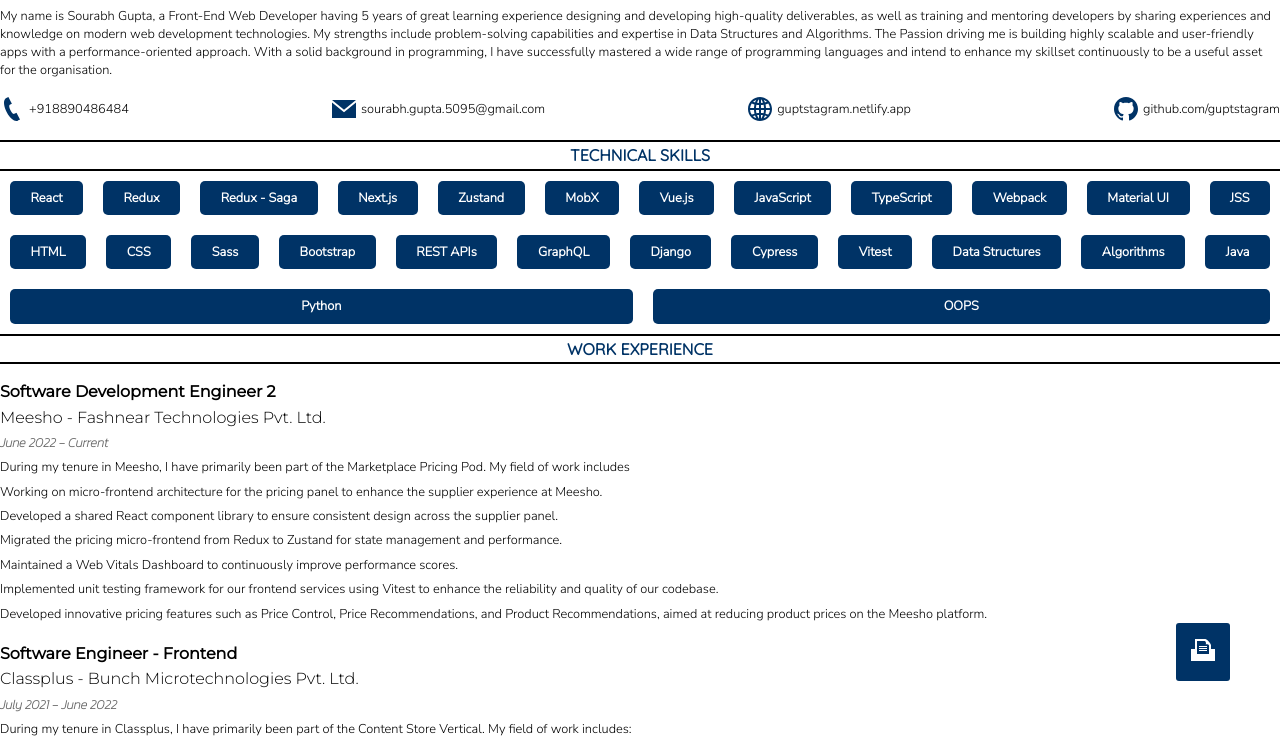
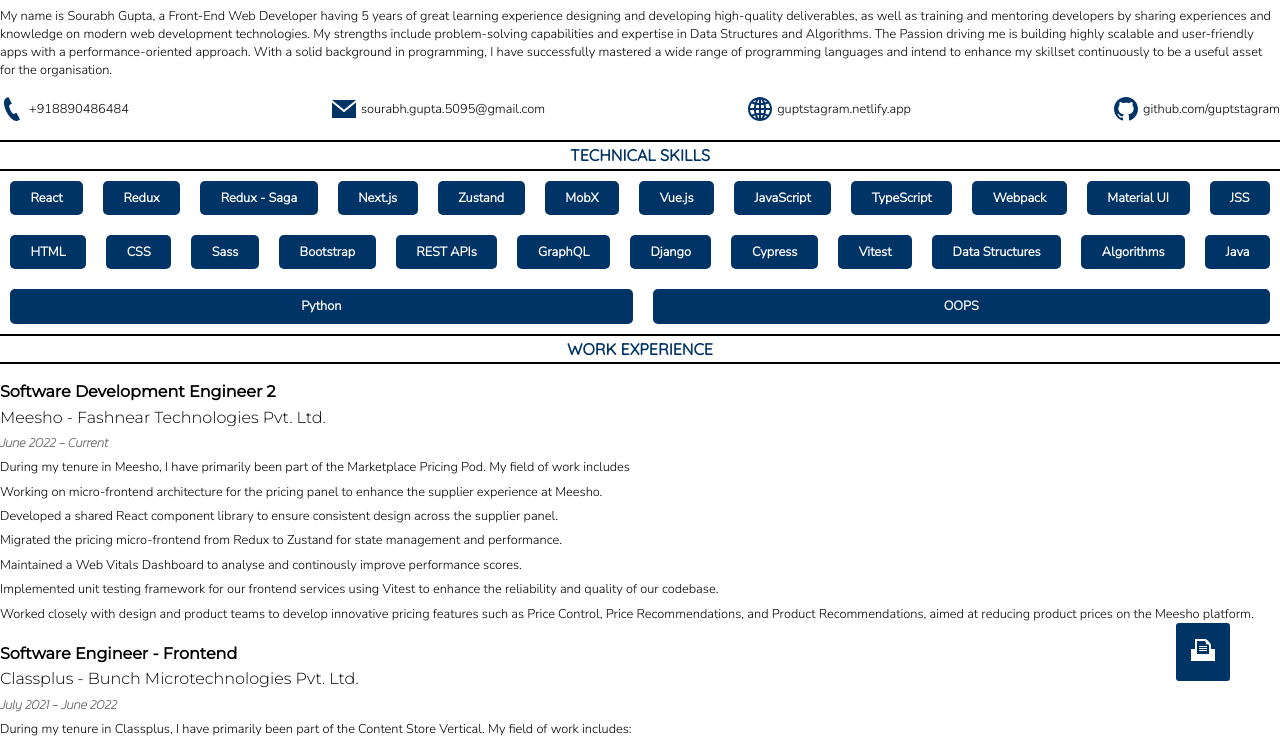
Before and after one commit to guptstagram/guptstagram-resume, a plain HTML site: page index.html in a window 1280 px wide. Shown: the part 69-807 px from the top of the page. Drawn offline with Linux system fonts and the light colour scheme.

Commit message:
refactor

```diff
--- a/index.html
+++ b/index.html
@@ -156,13 +156,13 @@
               Migrated the pricing micro-frontend from Redux to Zustand for state management and performance.
             </p>
             <p>
-              Maintained a Web Vitals Dashboard to continuously improve performance scores.
+              Maintained a Web Vitals Dashboard to analyse and continously improve performance scores.
             </p>
             <p>
               Implemented unit testing framework for our frontend services using Vitest to enhance the reliability and quality of our codebase.
             </p>
             <p>
-              Developed innovative pricing features such as Price Control, Price Recommendations, and Product Recommendations, aimed at reducing product prices on the Meesho platform.
+              Worked closely with design and product teams to develop innovative pricing features such as Price Control, Price Recommendations, and Product Recommendations, aimed at reducing product prices on the Meesho platform.
             </p>
           </div>
           <div class="exp-card">
```
